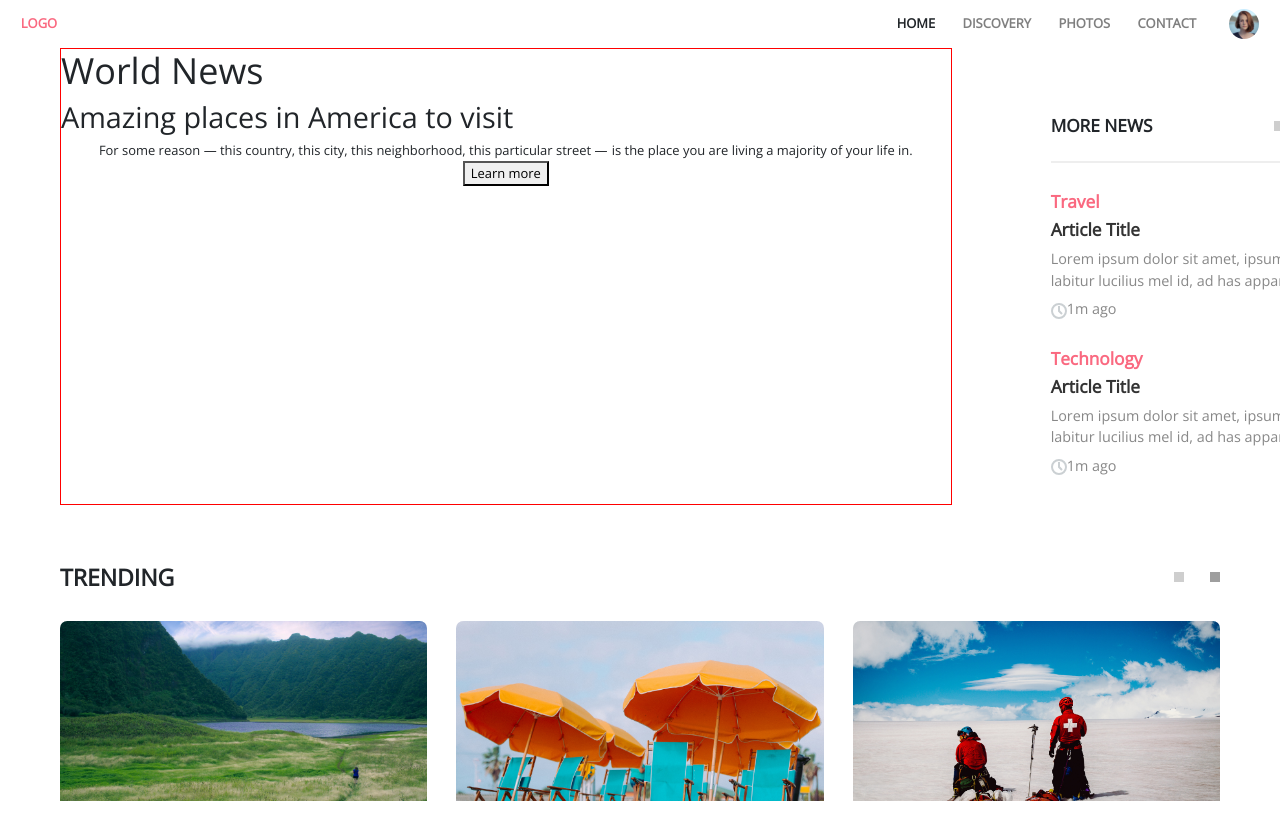
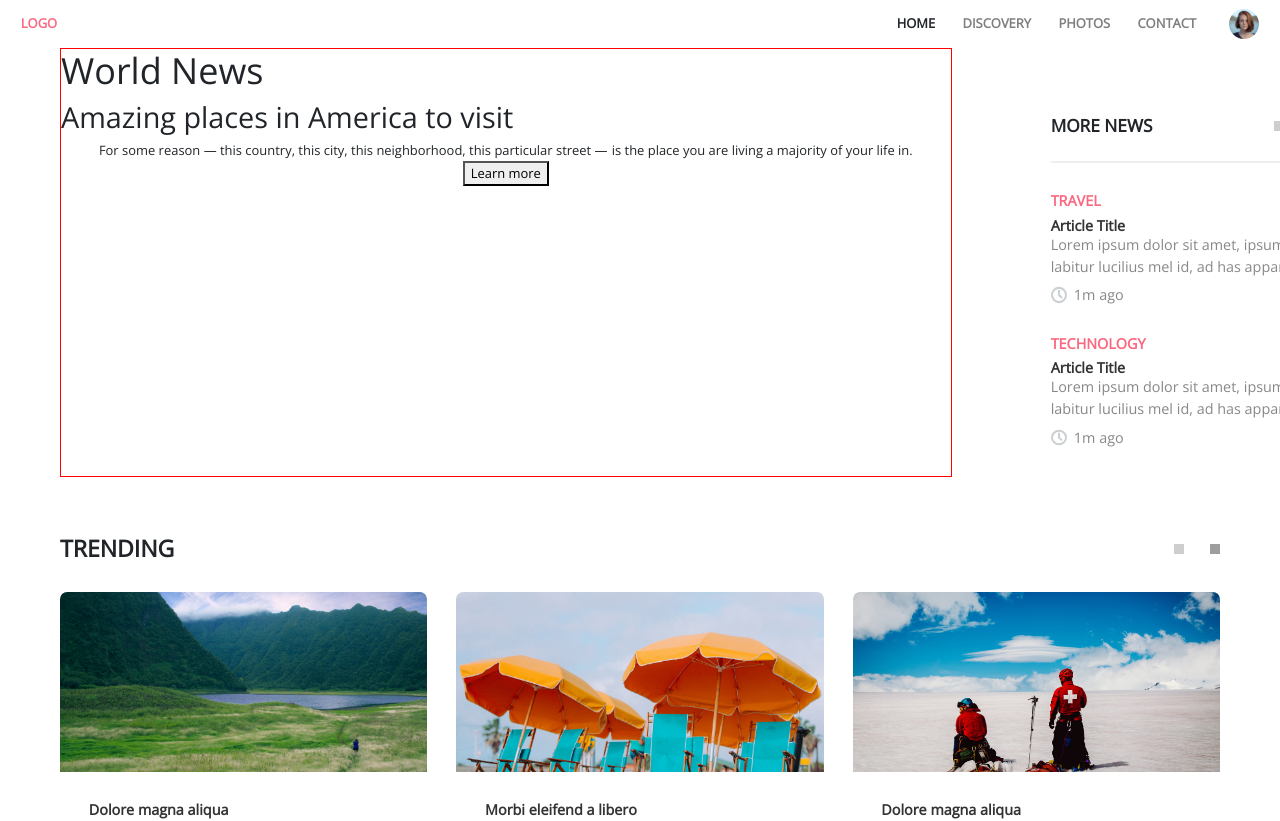
Before and after one commit to FieldMarshallVague/radix-mock-up, a Vue app: page / in a window 1280 px wide. Shown: the top 821 px of the page. Built offline with nearby package versions, Linux system fonts and the light colour scheme; grey boxes are pictures that could not be loaded.

Commit message:
fixed some style issues

```diff
--- a/src/components/MoreNews.vue
+++ b/src/components/MoreNews.vue
@@ -94,15 +94,17 @@ export default Vue.extend({
   margin: 2rem 0;
 
   h2{
+    text-transform: uppercase;
     color: var(--primary-brand-color);
-    font-size:1.2rem;
+    font-size:1rem;
     font-weight:800;
   }
 
   h3{
     color: var(--font-color);
-    font-size:1.2rem;
+    font-size:1rem;
     font-weight:800;
+    margin-bottom: 0;
   }
   .description {
     color: var(--font-color-alt);
@@ -114,4 +116,15 @@ export default Vue.extend({
     font-size:1rem;
   }
 }
+
+
+.more-news-article .time{
+  display:flex;
+  margin-top: 0.5rem;
+
+  img {
+    margin-right: 0.5rem;
+  }
+}
+
 </style>
```
Also changed, not shown: 1 other file (tests, documents, lock files or other folders).
